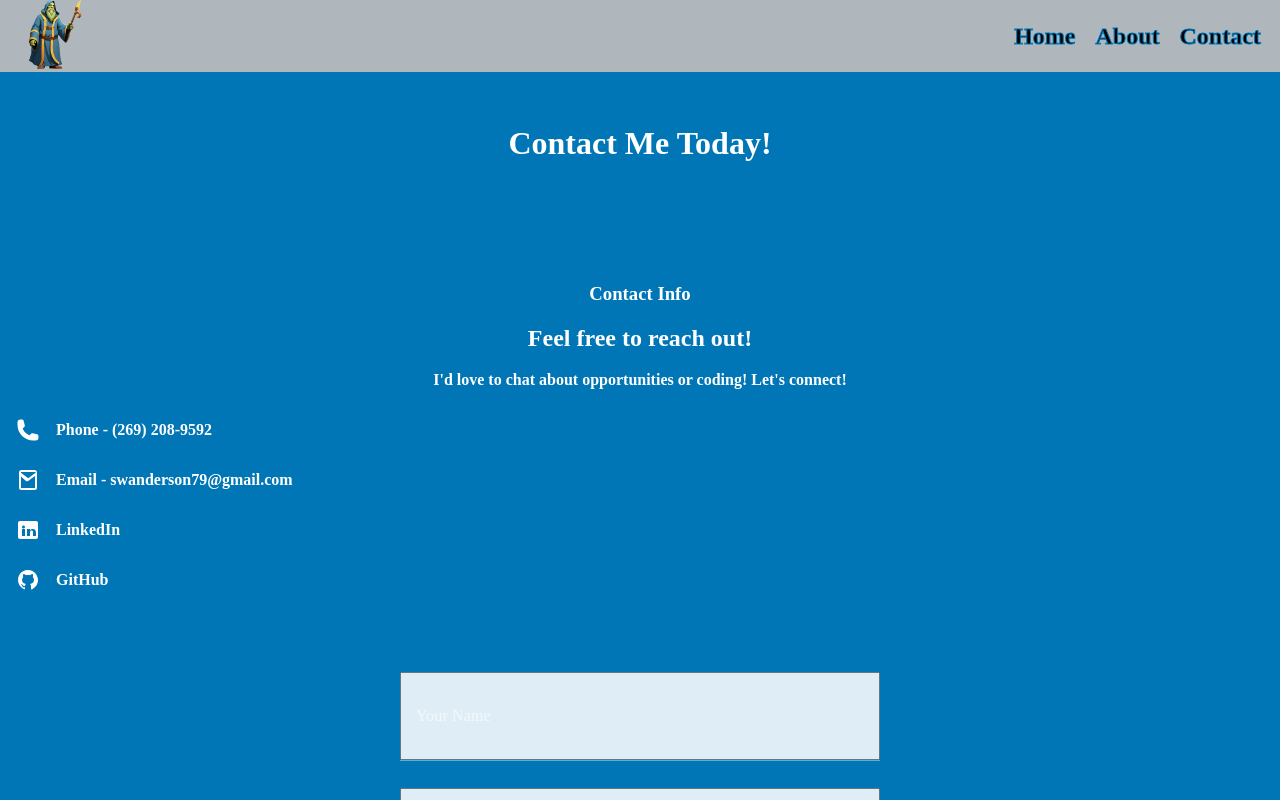
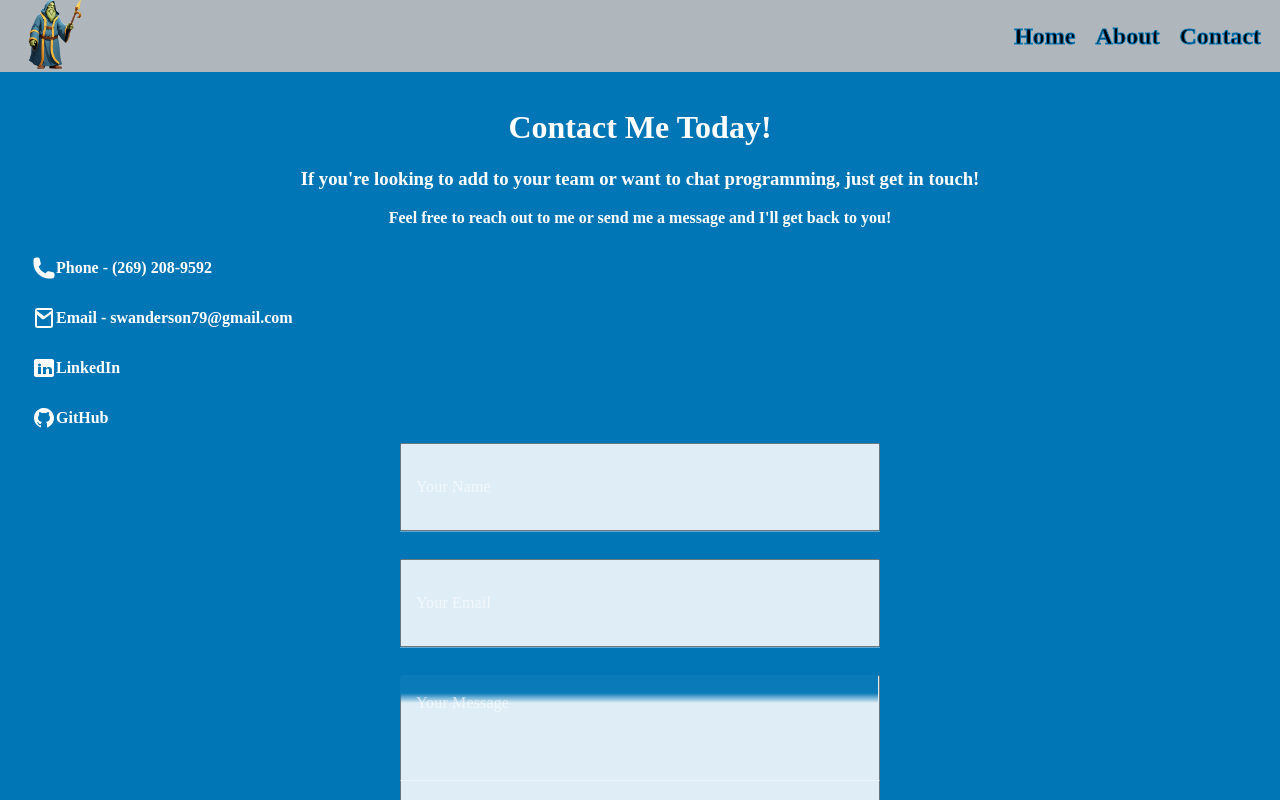
Before and after one commit to BukHwt/portfolio-project, a Vue app in the folder frontend/: page /contact in a window 1280 px wide. Shown: the top 800 px of the page. Built offline with nearby package versions, Linux system fonts and the light colour scheme.

Commit message:
contact page is coming together, need to work on desktop view

```diff
--- a/frontend/src/components/ContactForm.vue
+++ b/frontend/src/components/ContactForm.vue
@@ -33,7 +33,7 @@ const submitForm = () => {
 <style scoped>
 #contact-form {
   max-width: 30em;
-  margin: auto;
-  padding: 1em;
+  /* margin: auto; */
+  padding: 0;
 }
 </style>
--- a/frontend/src/components/ContactTree.vue
+++ b/frontend/src/components/ContactTree.vue
@@ -24,11 +24,6 @@ const contactMethods = [
 </script>
 
 <template>
-  <div id="contact-info">
-    <h3>Contact Info</h3>
-    <h2>Feel free to reach out!</h2>
-    <p>I'd love to chat about opportunities or coding! Let's connect!</p>
-
   <div id="contact-tree">
     <a
       v-for="contact in contactMethods"
@@ -47,14 +42,13 @@ const contactMethods = [
       <p>{{ contact.name }}</p>
     </a>
   </div>
-  </div>
 </template>
 
 <style scoped>
 #contact-tree {
   display: flex;
   flex-direction: column;
-  width: 100vw;
+  width: 100%;
 }
 a {
   display: flex;
@@ -64,6 +58,5 @@ a {
 }
 svg {
   height: 1.5em;
-  padding: 0 1em;
 }
 </style>
--- a/frontend/src/views/Contact.vue
+++ b/frontend/src/views/Contact.vue
@@ -5,22 +5,26 @@ import ContactForm from "../components/ContactForm.vue";
 
 <template>
   <div id="contact" data-testId="contact" class="container">
-    <h1>Contact Me Today!</h1>
-    <ContactTree />
-    <ContactForm />
+    <div>
+      <h1>Contact Me Today!</h1>
+      <h3>
+        If you're looking to add to your team or want to chat programming, just
+        get in touch!
+      </h3>
+      <p>
+        Feel free to reach out to me or send me a message and I'll get back to
+        you!
+      </p>
+    </div>
+    <div>
+      <ContactTree />
+      <ContactForm />
+    </div>
   </div>
 </template>
 
 <style scoped>
 #contact {
-  display: flex;
-  flex-direction: column;
-  align-items: center;
-  padding-top: 2em;
-  gap: 2em;
-}
-#contact-info {
-  padding-top: 3em;
-  height: 45vh;
+  padding: 1em 2em;
 }
 </style>
```
Lines whose indentation alone changed are shown as unchanged.
